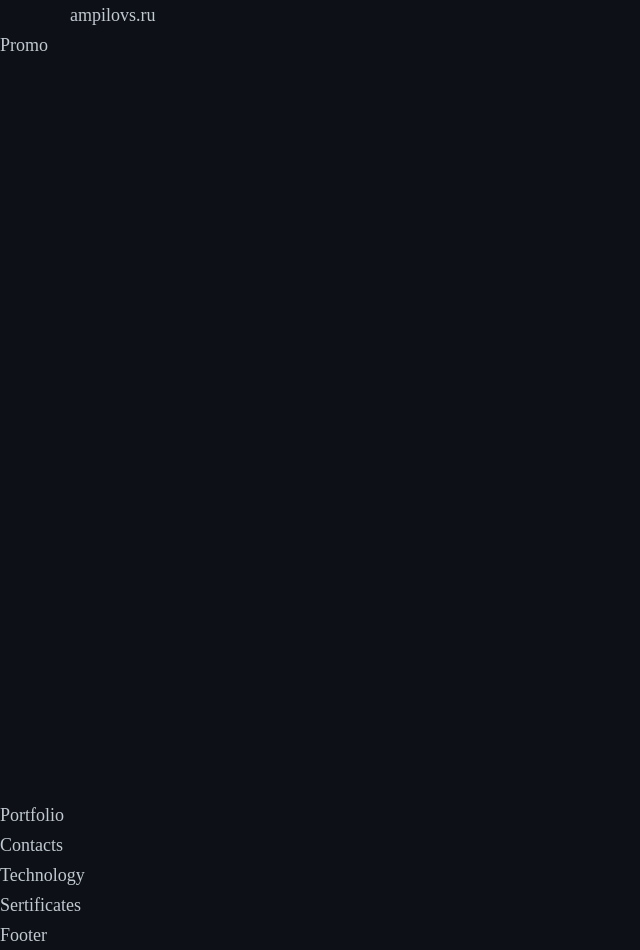
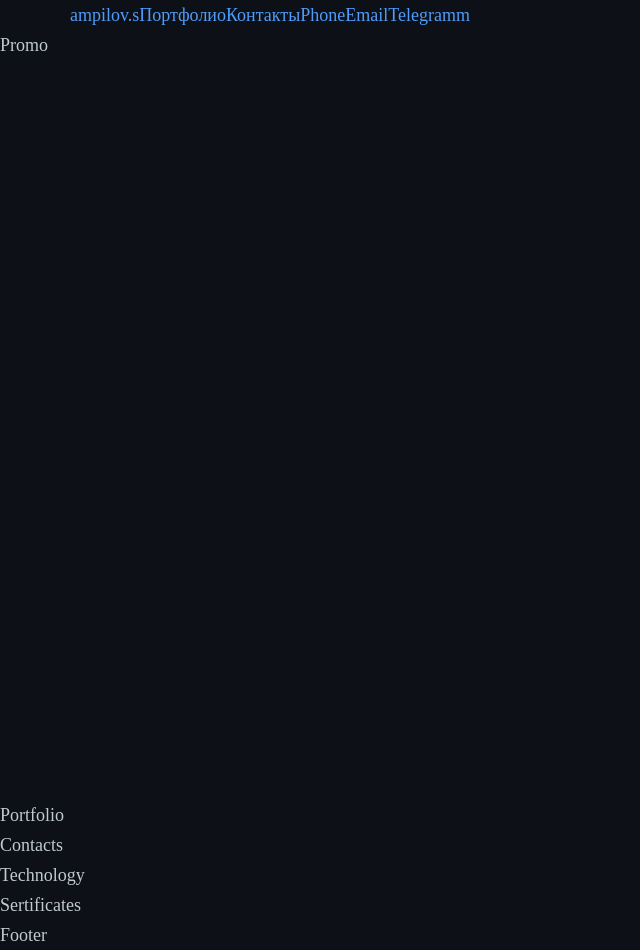
Before and after one commit to SergeiAmpilov/ampse30, a React (Create React App) app: page / in a window 1280 px wide. Shown: the whole page, without its empty margins (0-640 px from the left). Built offline with nearby package versions, Linux system fonts and the light colour scheme.

Commit message:
feat: header markdown

```diff
--- a/package.json
+++ b/package.json
@@ -10,6 +10,7 @@
     "@types/node": "^16.18.30",
     "@types/react": "^18.2.6",
     "@types/react-dom": "^18.2.4",
+    "classnames": "^2.3.2",
     "react": "^18.2.0",
     "react-dom": "^18.2.0",
     "react-scripts": "5.0.1",
--- a/src/components/Header/Header.module.css
+++ b/src/components/Header/Header.module.css
@@ -0,0 +1,15 @@
+.header,
+.header a,
+.header a:visited
+{
+  color: var(--blue);
+}
+
+.header a {
+  text-decoration: none;
+}
+
+.header a:hover {
+  background-color: rgba(255, 228, 146, .2);
+
+}
--- a/src/components/Header/Header.tsx
+++ b/src/components/Header/Header.tsx
@@ -1,15 +1,38 @@
 import { FC } from 'react';
 import { HeaderProps } from './Header.props';
+import styles from './Header.module.css'
+import cn from 'classnames';
 
-export const Header: FC<HeaderProps> = ({...props }: HeaderProps): JSX.Element => {
+export const Header: FC<HeaderProps> = ({className, ...props }: HeaderProps): JSX.Element => {
   return (
-    <header {...props} >
+    <header
+      className={cn(className, styles.header)}
+      {...props} >
       <div className="container">
-        ampilovs.ru
+
+      <a href="#home">ampilov.s</a>
+
+
+
+
 
         {/* nav menu */}
-        <div>
-        </div>
+        <a href="#portfolio">Портфолио</a>
+        <a href="#contacts">Контакты</a>
+
+
+        {/* contacts menu */}
+        <a href="tel: +79268373346" target='_blank'>
+          Phone
+        </a>
+        <a href="mailto:dev@ampilovs.ru" target='_blank'>
+          Email
+        </a>
+        <a href="https://t.me/sergei_ampilov" target='_blank'>
+          Telegramm
+        </a>
+
+
       </div>
     </header>
   );
```
Also changed, not shown: 1 other file (tests, documents, lock files or other folders).
